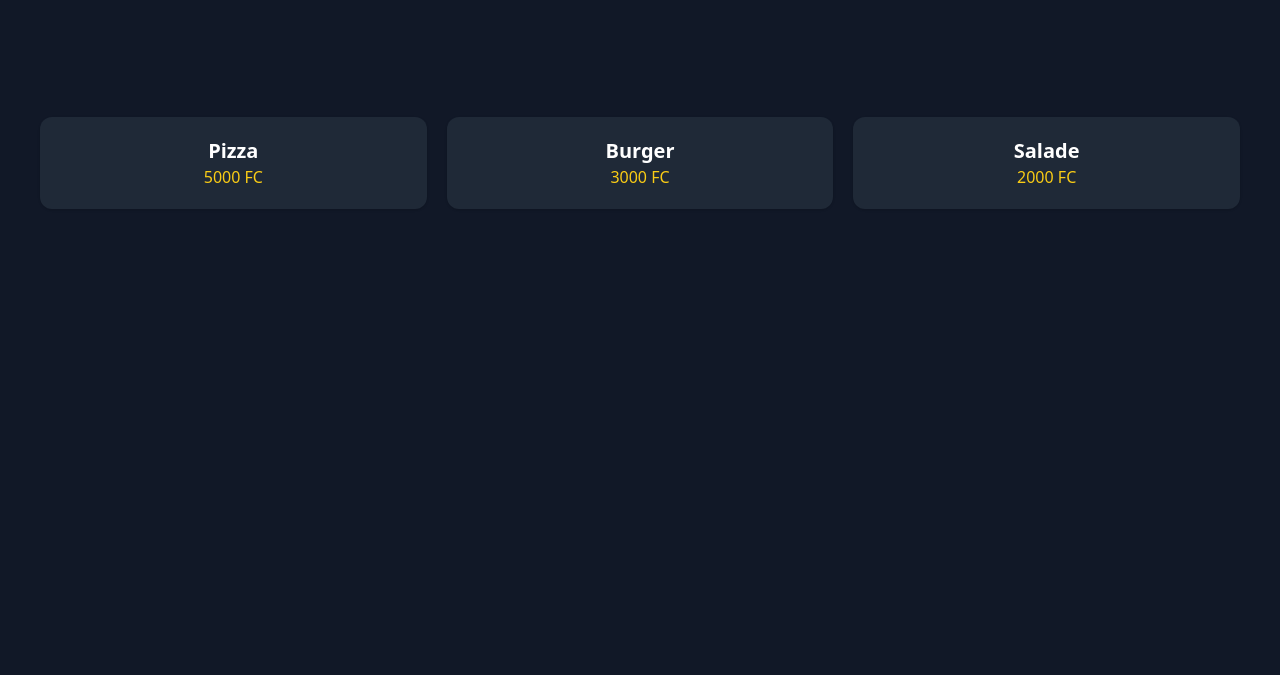
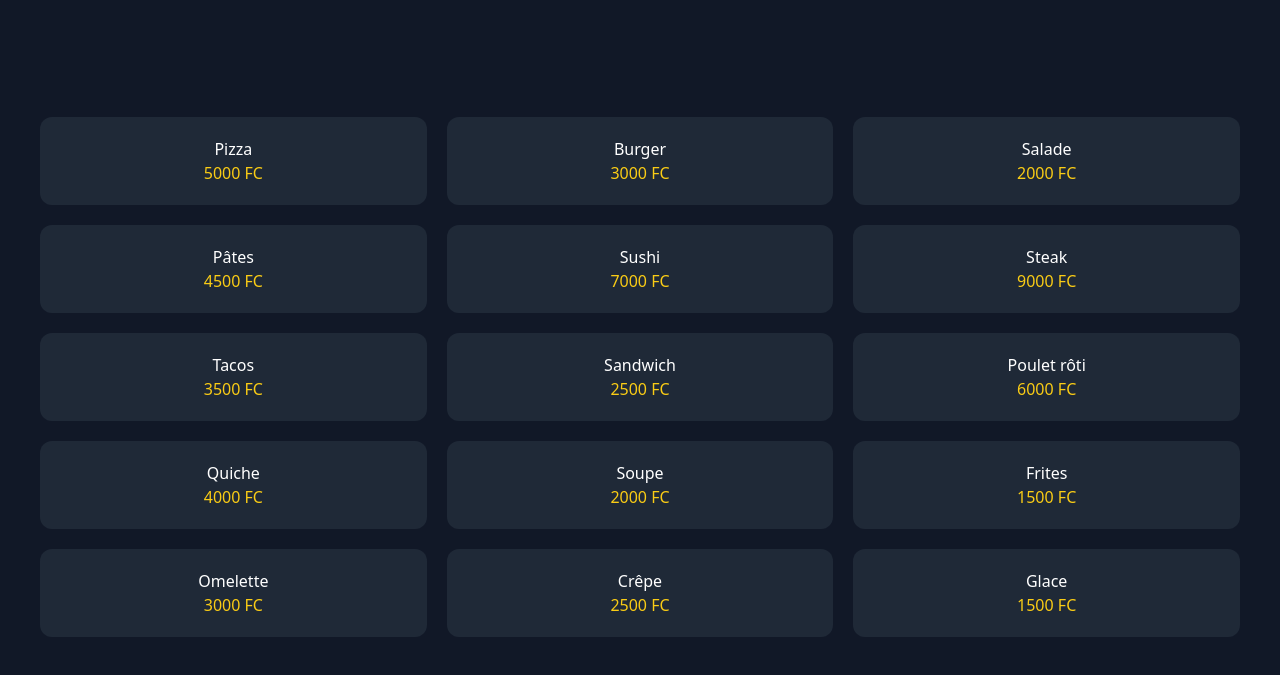
Before and after one commit to benikikwika38-pixel/resto-pro, a plain HTML site: page index.html in a window 1280 px wide. Shown: the part 251-926 px from the top of the page. Before the commit the page ends 800 px from the top, so only its background shows below. Drawn offline with nearby package versions, Linux system fonts and the light colour scheme.

Commit message:
Update index.html

```diff
--- a/index.html
+++ b/index.html
@@ -19,19 +19,30 @@
 </section>
 
 <section class="grid md:grid-cols-3 gap-5 p-10">
-  <div class="bg-gray-800 p-5 rounded-xl shadow text-center">
-    <h3 class="text-xl font-bold">Pizza</h3>
-    <p class="text-yellow-400">5000 FC</p>
-  </div>
-  <div class="bg-gray-800 p-5 rounded-xl shadow text-center">
-    <h3 class="text-xl font-bold">Burger</h3>
-    <p class="text-yellow-400">3000 FC</p>
-  </div>
-  <div class="bg-gray-800 p-5 rounded-xl shadow text-center">
-    <h3 class="text-xl font-bold">Salade</h3>
-    <p class="text-yellow-400">2000 FC</p>
-  </div>
+
+  <!-- 15 ALIMENTS -->
+
+  <div class="bg-gray-800 p-5 rounded-xl text-center"><h3>Pizza</h3><p class="text-yellow-400">5000 FC</p></div>
+  <div class="bg-gray-800 p-5 rounded-xl text-center"><h3>Burger</h3><p class="text-yellow-400">3000 FC</p></div>
+  <div class="bg-gray-800 p-5 rounded-xl text-center"><h3>Salade</h3><p class="text-yellow-400">2000 FC</p></div>
+
+  <div class="bg-gray-800 p-5 rounded-xl text-center"><h3>Pâtes</h3><p class="text-yellow-400">4500 FC</p></div>
+  <div class="bg-gray-800 p-5 rounded-xl text-center"><h3>Sushi</h3><p class="text-yellow-400">7000 FC</p></div>
+  <div class="bg-gray-800 p-5 rounded-xl text-center"><h3>Steak</h3><p class="text-yellow-400">9000 FC</p></div>
+
+  <div class="bg-gray-800 p-5 rounded-xl text-center"><h3>Tacos</h3><p class="text-yellow-400">3500 FC</p></div>
+  <div class="bg-gray-800 p-5 rounded-xl text-center"><h3>Sandwich</h3><p class="text-yellow-400">2500 FC</p></div>
+  <div class="bg-gray-800 p-5 rounded-xl text-center"><h3>Poulet rôti</h3><p class="text-yellow-400">6000 FC</p></div>
+
+  <div class="bg-gray-800 p-5 rounded-xl text-center"><h3>Quiche</h3><p class="text-yellow-400">4000 FC</p></div>
+  <div class="bg-gray-800 p-5 rounded-xl text-center"><h3>Soupe</h3><p class="text-yellow-400">2000 FC</p></div>
+  <div class="bg-gray-800 p-5 rounded-xl text-center"><h3>Frites</h3><p class="text-yellow-400">1500 FC</p></div>
+
+  <div class="bg-gray-800 p-5 rounded-xl text-center"><h3>Omelette</h3><p class="text-yellow-400">3000 FC</p></div>
+  <div class="bg-gray-800 p-5 rounded-xl text-center"><h3>Crêpe</h3><p class="text-yellow-400">2500 FC</p></div>
+  <div class="bg-gray-800 p-5 rounded-xl text-center"><h3>Glace</h3><p class="text-yellow-400">1500 FC</p></div>
+
 </section>
 
 </body>
-  </html>
+                                                        </html>
```
